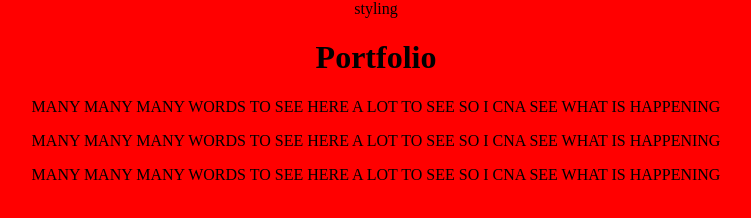
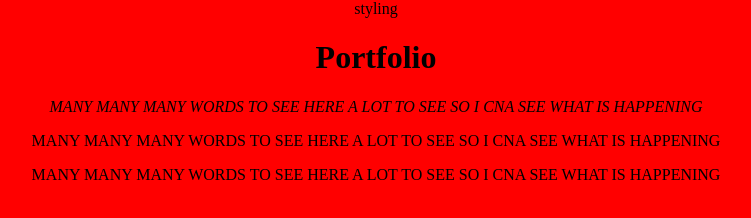
Before and after one commit to mshai2/ICS4U-Portfolio-Maxim, a plain HTML site: page index.html in a window 1280 px wide. Shown: the whole page, without its empty margins (264-1015 px from the left). Drawn offline with Linux system fonts and the light colour scheme.

Commit message:
Changed to italics
This is just to check if i can edit it directly on github

```diff
--- a/index.html
+++ b/index.html
@@ -9,7 +9,7 @@
 </head>
 <body>
     <h1>Portfolio</h1>
-    <p>MANY MANY MANY WORDS TO SEE HERE A LOT TO SEE SO I CNA SEE WHAT IS HAPPENING</p>
+    <em>MANY MANY MANY WORDS TO SEE HERE A LOT TO SEE SO I CNA SEE WHAT IS HAPPENING</em>
     <p>MANY MANY MANY WORDS TO SEE HERE A LOT TO SEE SO I CNA SEE WHAT IS HAPPENING</p>
     <p>MANY MANY MANY WORDS TO SEE HERE A LOT TO SEE SO I CNA SEE WHAT IS HAPPENING</p>
 </body>
```
